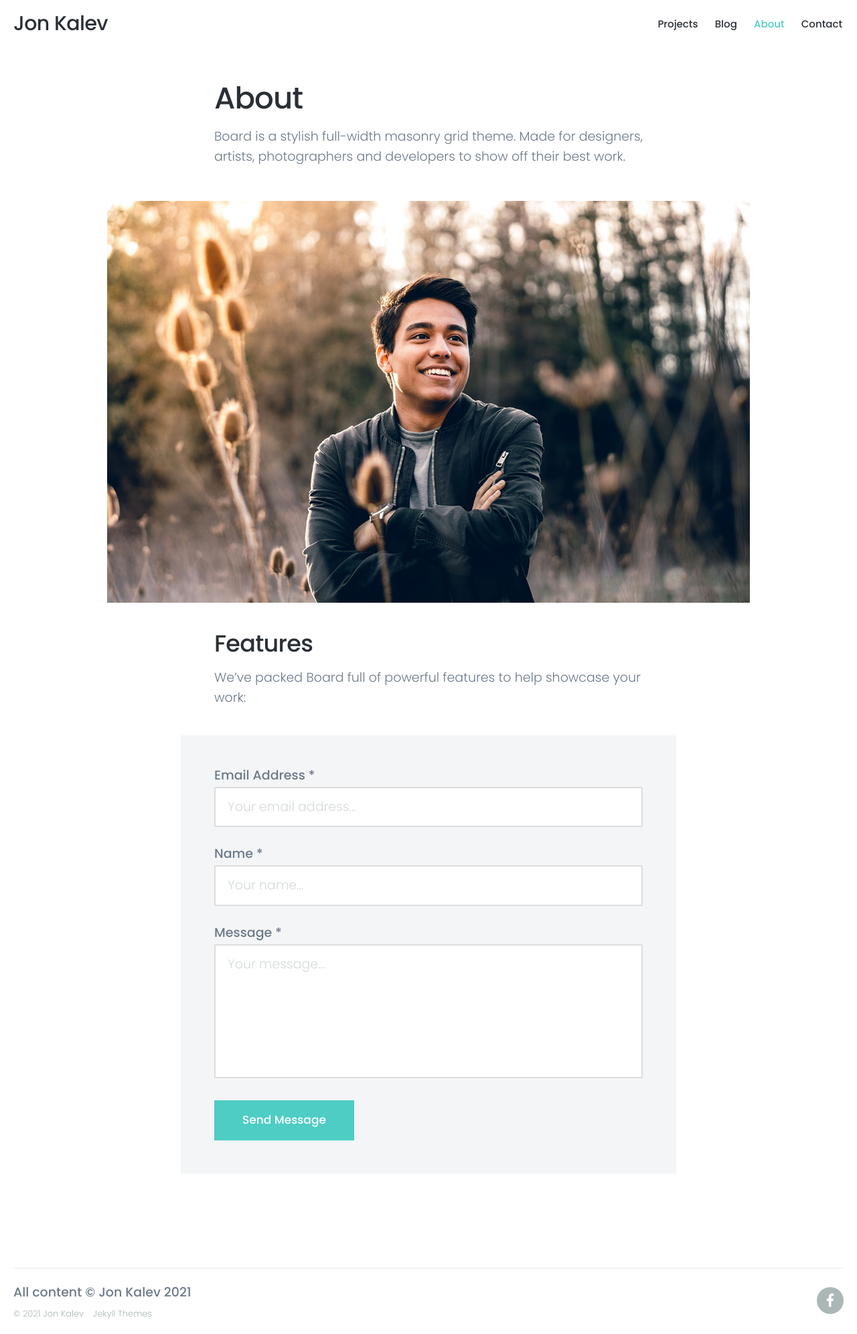
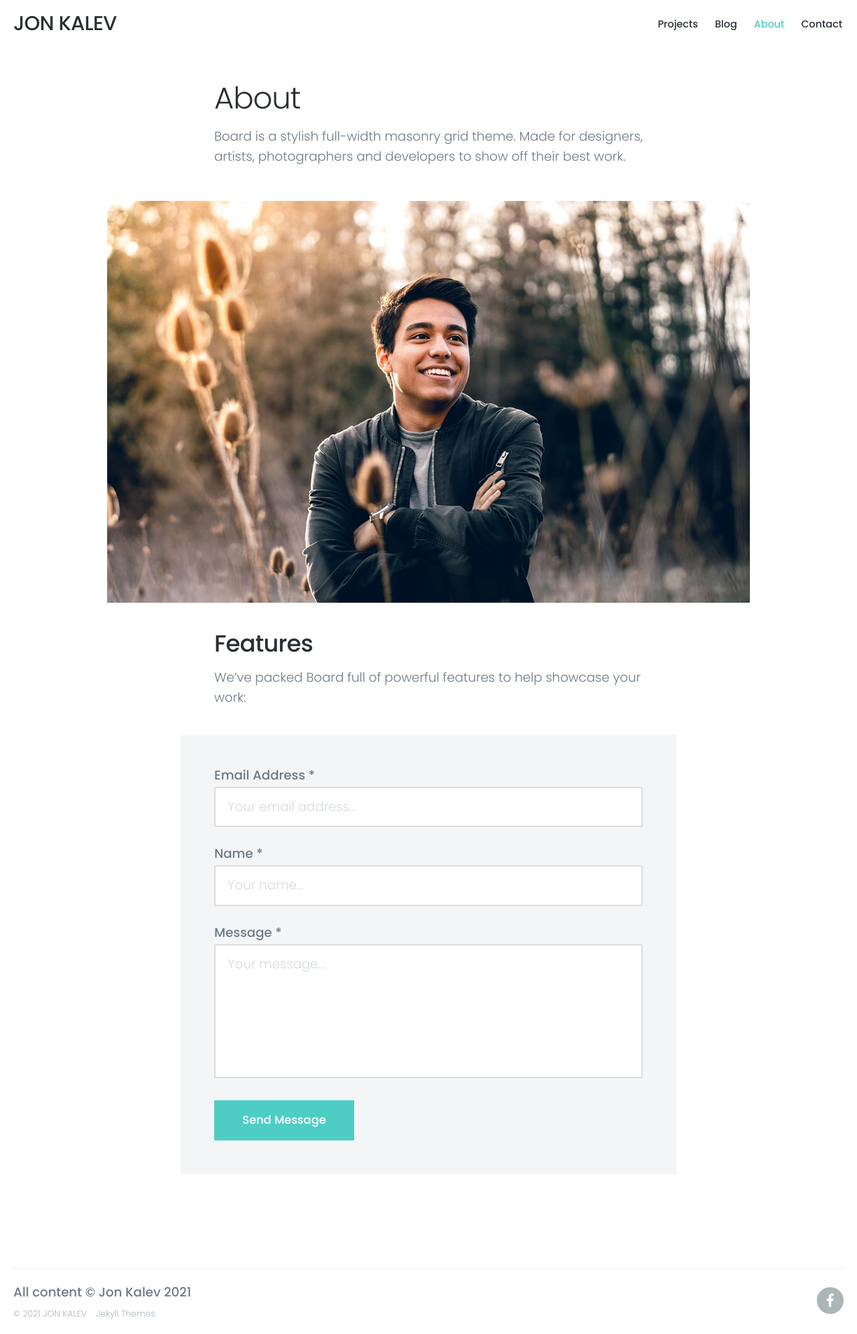
Before and after one commit to jonkalev/jonkalev.github.io, a Jekyll site: the page built from _pages/about.md, in a window 1280 px wide. Shown: the whole page at 67% size. Built offline with Jekyll 4.4.1, drawn with Linux system fonts in a browser that asks for light colours; nearby versions of some CDN libraries; part of the change alters nothing that is shown.

```diff
--- a/_data/settings.yml
+++ b/_data/settings.yml
@@ -1,5 +1,5 @@
 basic_settings:
-  site_title: Jon Kalev
+  site_title: JON KALEV
   favicon_image: /images/favicon.png
 
 header_settings:
@@ -104,9 +104,9 @@ font_settings:
     letter_spacing: 0
   h1:
     small_size: 25
-    medium_size: 35
+    medium_size: 25
     large_size: 45
-    weight: 500
+    weight: 300
     letter_spacing: -0.02
     line_height: 1.2
   h2:
```
